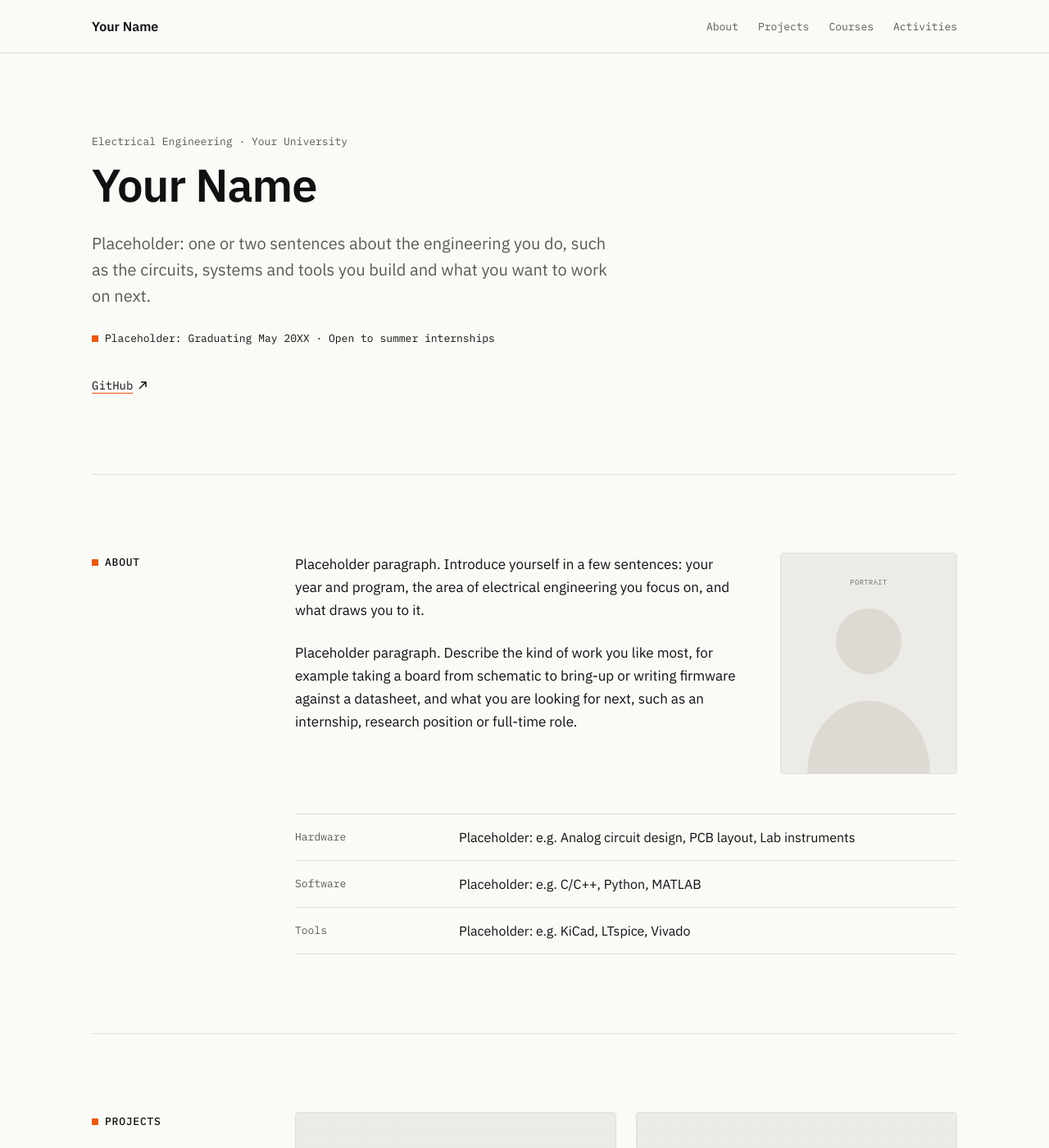
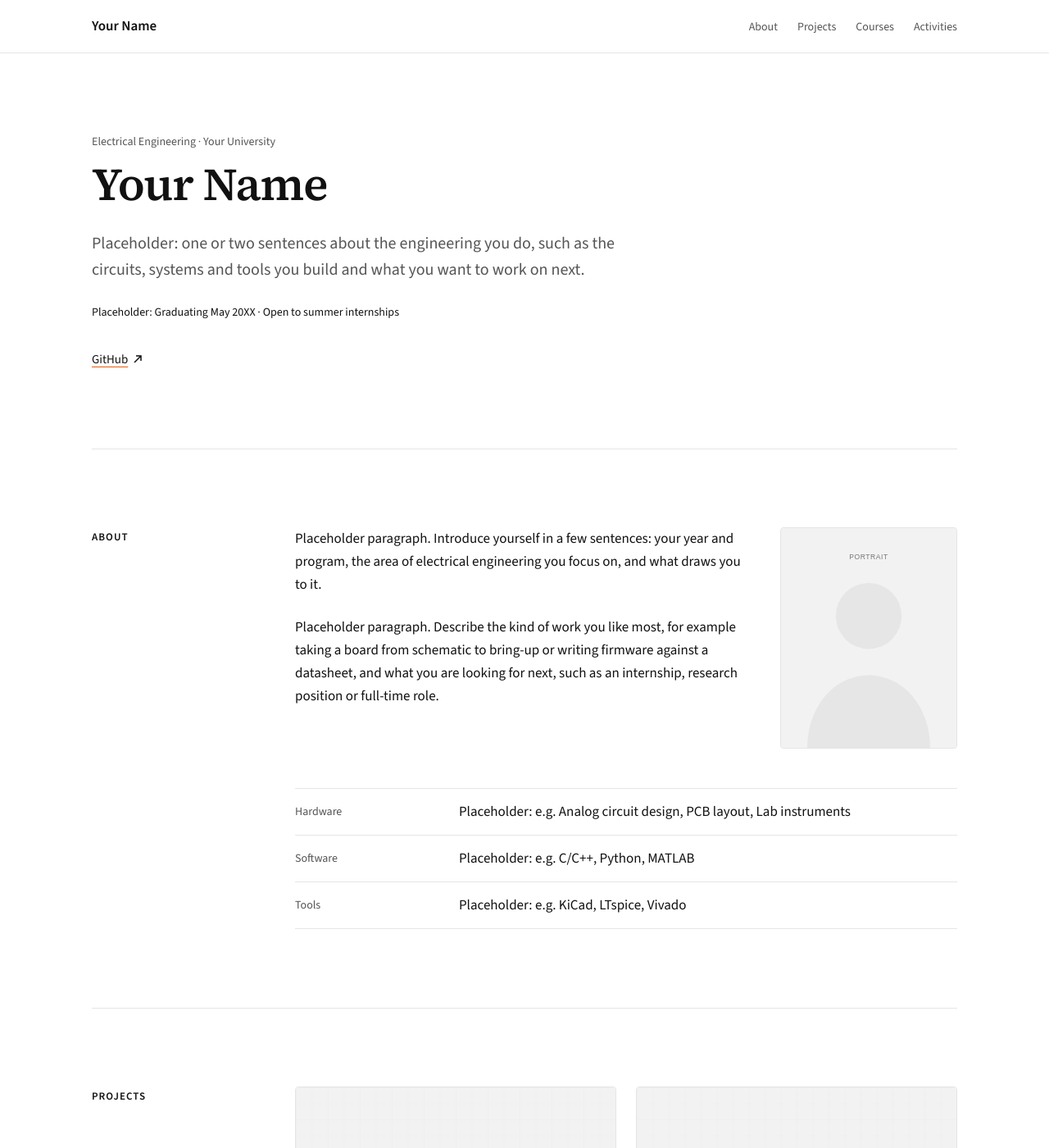
Before and after one commit to CZuschmidt/portfolio_website, a Jekyll site: the page built from index.md, in a window 1280 px wide and 1400 px high. Shown: the whole window at 82% size. Built offline with Jekyll 4.4.1, drawn with Linux system fonts in a browser that asks for light colours.

Commit message:
Use white background, Source Serif/Sans fonts, remove square markers
- Light theme only: pure white background; dark mode removed
- Headings in Source Serif 4, text and labels in Source Sans 3
  (monospace now only used for code)
- Removed the orange squares next to section labels and the status line
- Regenerated the share image to match

Co-Authored-By: Claude Opus 5.5 <noreply@anthropic.com>
Claude-Session: https://claude.ai/code/session_01NuFFSmApdk2J76eGh2bMky

```diff
--- a/_includes/head.html
+++ b/_includes/head.html
@@ -27,15 +27,14 @@
 <meta name="twitter:description" content="{{ page_description | escape }}">
 <meta name="twitter:image" content="{{ page_image }}">
 
-<meta name="color-scheme" content="light dark">
-<meta name="theme-color" content="#fafaf7" media="(prefers-color-scheme: light)">
-<meta name="theme-color" content="#111111" media="(prefers-color-scheme: dark)">
+<meta name="color-scheme" content="light">
+<meta name="theme-color" content="#ffffff">
 <link rel="icon" href="{{ '/assets/img/favicon.svg' | relative_url }}" type="image/svg+xml">
 <link rel="icon" href="{{ '/assets/img/favicon-32.png' | relative_url }}" type="image/png" sizes="32x32">
 <link rel="apple-touch-icon" href="{{ '/assets/img/apple-touch-icon.png' | relative_url }}">
 
 <link rel="preconnect" href="https://fonts.googleapis.com">
 <link rel="preconnect" href="https://fonts.gstatic.com" crossorigin>
-<link rel="stylesheet" href="https://fonts.googleapis.com/css2?family=IBM+Plex+Mono:wght@400;500&family=IBM+Plex+Sans:ital,wght@0,400;0,600;1,400&display=swap">
+<link rel="stylesheet" href="https://fonts.googleapis.com/css2?family=Source+Sans+3:ital,wght@0,400;0,600;1,400&family=Source+Serif+4:opsz,wght@8..60,600&display=swap">
 <link rel="stylesheet" href="{{ '/assets/css/main.css' | relative_url }}">
 <script src="{{ '/assets/js/main.js' | relative_url }}" defer></script>
--- a/assets/css/main.css
+++ b/assets/css/main.css
@@ -4,18 +4,19 @@
    One radius, one border style, no drop shadows.
    ========================================================================== */
 :root {
-  --bg: #fafaf7;
+  --bg: #ffffff;
   --surface: #ffffff;
   --text: #111111;
-  --muted: #5a5a57;
-  --line: #e2e0da;
+  --muted: #555555;
+  --line: #e5e5e5;
   --line-strong: #111111;
-  --accent: #ea580c;        /* fills, markers, focus rings */
-  --accent-text: #b8410a;   /* orange text on light backgrounds (AA contrast) */
-  --placeholder: #ecebe6;
+  --accent: #ea580c;        /* underlines, focus rings */
+  --accent-text: #b8410a;   /* orange text on white (AA contrast) */
+  --placeholder: #f2f2f2;
 
-  --font-sans: "IBM Plex Sans", system-ui, -apple-system, "Segoe UI", sans-serif;
-  --font-mono: "IBM Plex Mono", ui-monospace, SFMono-Regular, Menlo, Consolas, monospace;
+  --font-serif: "Source Serif 4", Georgia, "Times New Roman", serif;   /* headings */
+  --font-sans: "Source Sans 3", -apple-system, "Segoe UI", Helvetica, Arial, sans-serif;  /* text, labels */
+  --font-mono: ui-monospace, SFMono-Regular, Menlo, Consolas, monospace;  /* code only */
 
   --s-1: 4px;
   --s0: 8px;
@@ -32,20 +33,6 @@
   --label-col: 200px;
   --header-h: 64px;
   --ease: 150ms ease;
-}
-
-@media (prefers-color-scheme: dark) {
-  :root {
-    --bg: #111111;
-    --surface: #171717;
-    --text: #ededea;
-    --muted: #a3a29d;
-    --line: #2b2b29;
-    --line-strong: #ededea;
-    --accent: #f97316;
-    --accent-text: #fb8a3c;
-    --placeholder: #1e1e1c;
-  }
 }
 
 @media (min-width: 640px) { :root { --gutter: 24px; } }
@@ -74,14 +61,14 @@ body {
   background: var(--bg);
   color: var(--text);
   font-family: var(--font-sans);
-  font-size: 1rem;
-  line-height: 1.5;
+  font-size: 1.0625rem;
+  line-height: 1.625rem;
   font-weight: 400;
   -webkit-font-smoothing: antialiased;
   text-rendering: optimizeLegibility;
 }
 
-h1, h2, h3, h4 { margin: 0; font-weight: 600; letter-spacing: -0.01em; }
+h1, h2, h3, h4 { margin: 0; font-family: var(--font-serif); font-weight: 600; letter-spacing: -0.005em; }
 p, ul, ol, dl, dd, figure { margin: 0; }
 ul, ol { padding: 0; }
 img, svg { display: block; max-width: 100%; }
@@ -111,8 +98,8 @@ main:focus { outline: none; }
 .muted { color: var(--muted); }
 
 .eyebrow {
-  font-family: var(--font-mono);
-  font-size: 0.8125rem;
+  font-family: var(--font-sans);
+  font-size: 0.875rem;
   line-height: 1.5rem;
   color: var(--muted);
 }
@@ -166,8 +153,8 @@ main:focus { outline: none; }
   list-style: none;
 }
 .site-nav a {
-  font-family: var(--font-mono);
-  font-size: 0.8125rem;
+  font-family: var(--font-sans);
+  font-size: 0.875rem;
   line-height: 1.5rem;
   color: var(--muted);
   text-decoration: none;
@@ -188,8 +175,8 @@ main:focus { outline: none; }
   display: inline-flex;
   align-items: center;
   gap: 6px;
-  font-family: var(--font-mono);
-  font-size: 0.875rem;
+  font-family: var(--font-sans);
+  font-size: 0.9375rem;
   line-height: 1.5rem;
   text-decoration: underline;
   text-decoration-color: var(--accent);
@@ -229,19 +216,10 @@ main:focus { outline: none; }
   .hero__intro { font-size: 1.25rem; line-height: 2rem; }
 }
 .hero__status {
-  display: flex;
-  align-items: center;
-  gap: var(--s0);
   margin-top: var(--s2);
-  font-family: var(--font-mono);
-  font-size: 0.8125rem;
+  font-family: var(--font-sans);
+  font-size: 0.875rem;
   line-height: 1.5rem;
-}
-.dot {
-  width: 8px;
-  height: 8px;
-  flex: none;
-  background: var(--accent);
 }
 .hero .link-list { margin-top: var(--s3); }
 
@@ -273,23 +251,13 @@ main:focus { outline: none; }
 }
 
 .section__label {
-  display: flex;
-  align-items: center;
-  gap: var(--s0);
   align-self: start;
-  font-family: var(--font-mono);
+  font-family: var(--font-sans);
   font-size: 0.8125rem;
   line-height: 1.5rem;
-  font-weight: 500;
-  letter-spacing: 0.06em;
+  font-weight: 600;
+  letter-spacing: 0.08em;
   text-transform: uppercase;
-}
-h2.section__label::before {
-  content: "";
-  width: 8px;
-  height: 8px;
-  flex: none;
-  background: var(--accent);
 }
 .section__body { min-width: 0; }
 
@@ -366,9 +334,9 @@ h2.section__label::before {
   white-space: nowrap;
 }
 .prose th {
-  font-family: var(--font-mono);
-  font-size: 0.8125rem;
-  font-weight: 500;
+  font-family: var(--font-sans);
+  font-size: 0.875rem;
+  font-weight: 600;
   color: var(--muted);
   border-bottom-color: var(--line-strong);
 }
@@ -409,8 +377,8 @@ h2.section__label::before {
   .skills__row { grid-template-columns: 176px minmax(0, 1fr); gap: var(--s2); }
 }
 .skills dt {
-  font-family: var(--font-mono);
-  font-size: 0.8125rem;
+  font-family: var(--font-sans);
+  font-size: 0.875rem;
   line-height: 1.5rem;
   color: var(--muted);
 }
@@ -429,8 +397,8 @@ h2.section__label::before {
   padding: 2px var(--s0);
   border: 1px solid var(--line);
   border-radius: var(--radius);
-  font-family: var(--font-mono);
-  font-size: 0.75rem;
+  font-family: var(--font-sans);
+  font-size: 0.8125rem;
   line-height: 1.125rem;
   color: var(--muted);
   white-space: nowrap;
@@ -475,8 +443,8 @@ h2.section__label::before {
   padding: var(--s2);
 }
 .card__meta {
-  font-family: var(--font-mono);
-  font-size: 0.75rem;
+  font-family: var(--font-sans);
+  font-size: 0.8125rem;
   line-height: 1.5rem;
   color: var(--muted);
 }
@@ -513,18 +481,19 @@ h2.section__label::before {
   display: flex;
   flex-wrap: wrap;
   gap: 0 var(--s1);
-  font-family: var(--font-mono);
-  font-size: 0.8125rem;
+  font-family: var(--font-sans);
+  font-size: 0.875rem;
   line-height: 1.75rem;
   color: var(--muted);
 }
 @media (min-width: 640px) {
   .entry__aside { flex-direction: column; }
 }
-.entry__code { color: var(--text); font-weight: 500; }
+.entry__code { color: var(--text); font-weight: 600; }
 .entry__title { font-size: 1.125rem; line-height: 1.75rem; }
 .entry__org {
   display: block;
+  font-family: var(--font-sans);
   font-weight: 400;
   color: var(--muted);
 }
@@ -548,8 +517,8 @@ h2.section__label::before {
   align-items: center;
   gap: 6px;
   margin-top: var(--s1);
-  font-family: var(--font-mono);
-  font-size: 0.8125rem;
+  font-family: var(--font-sans);
+  font-size: 0.875rem;
   line-height: 1.5rem;
   text-decoration: underline;
   text-decoration-color: var(--accent);
@@ -566,8 +535,8 @@ h2.section__label::before {
   display: inline-flex;
   align-items: center;
   gap: var(--s0);
-  font-family: var(--font-mono);
-  font-size: 0.8125rem;
+  font-family: var(--font-sans);
+  font-size: 0.875rem;
   line-height: 1.5rem;
   color: var(--muted);
   text-decoration: none;
@@ -607,8 +576,8 @@ h2.section__label::before {
 .project__hero figcaption,
 .figure figcaption {
   margin-top: var(--s0);
-  font-family: var(--font-mono);
-  font-size: 0.8125rem;
+  font-family: var(--font-sans);
+  font-size: 0.875rem;
   line-height: 1.5rem;
   color: var(--muted);
 }
@@ -627,11 +596,11 @@ h2.section__label::before {
   .project__meta dl { grid-template-columns: repeat(2, minmax(0, 1fr)); }
 }
 .project__meta dt {
-  font-family: var(--font-mono);
-  font-size: 0.75rem;
+  font-family: var(--font-sans);
+  font-size: 0.8125rem;
   line-height: 1.5rem;
-  font-weight: 500;
-  letter-spacing: 0.06em;
+  font-weight: 600;
+  letter-spacing: 0.08em;
   text-transform: uppercase;
   color: var(--muted);
 }
@@ -698,8 +667,8 @@ h2.section__label::before {
   display: inline-flex;
   align-items: center;
   gap: var(--s0);
-  font-family: var(--font-mono);
-  font-size: 0.75rem;
+  font-family: var(--font-sans);
+  font-size: 0.8125rem;
   line-height: 1.5rem;
   color: var(--muted);
 }
@@ -721,8 +690,8 @@ h2.section__label::before {
 }
 .site-footer__copy,
 .site-footer__top {
-  font-family: var(--font-mono);
-  font-size: 0.8125rem;
+  font-family: var(--font-sans);
+  font-size: 0.875rem;
   line-height: 1.5rem;
   color: var(--muted);
 }
@@ -755,8 +724,8 @@ h2.section__label::before {
   color: var(--text);
   border: 1px solid var(--line);
   border-radius: var(--radius);
-  font-family: var(--font-mono);
-  font-size: 0.8125rem;
+  font-family: var(--font-sans);
+  font-size: 0.875rem;
   line-height: 1.5rem;
   cursor: pointer;
   transition: border-color var(--ease);
@@ -769,8 +738,8 @@ h2.section__label::before {
 }
 .lightbox__status,
 .lightbox__caption {
-  font-family: var(--font-mono);
-  font-size: 0.8125rem;
+  font-family: var(--font-sans);
+  font-size: 0.875rem;
   line-height: 1.5rem;
   color: var(--muted);
 }
```
Also changed, not shown: tools/og-image.html (+6 -8 lines), README.md, assets/img/og-image.png, assets/img/placeholder-portrait.svg, assets/img/placeholder.svg.
